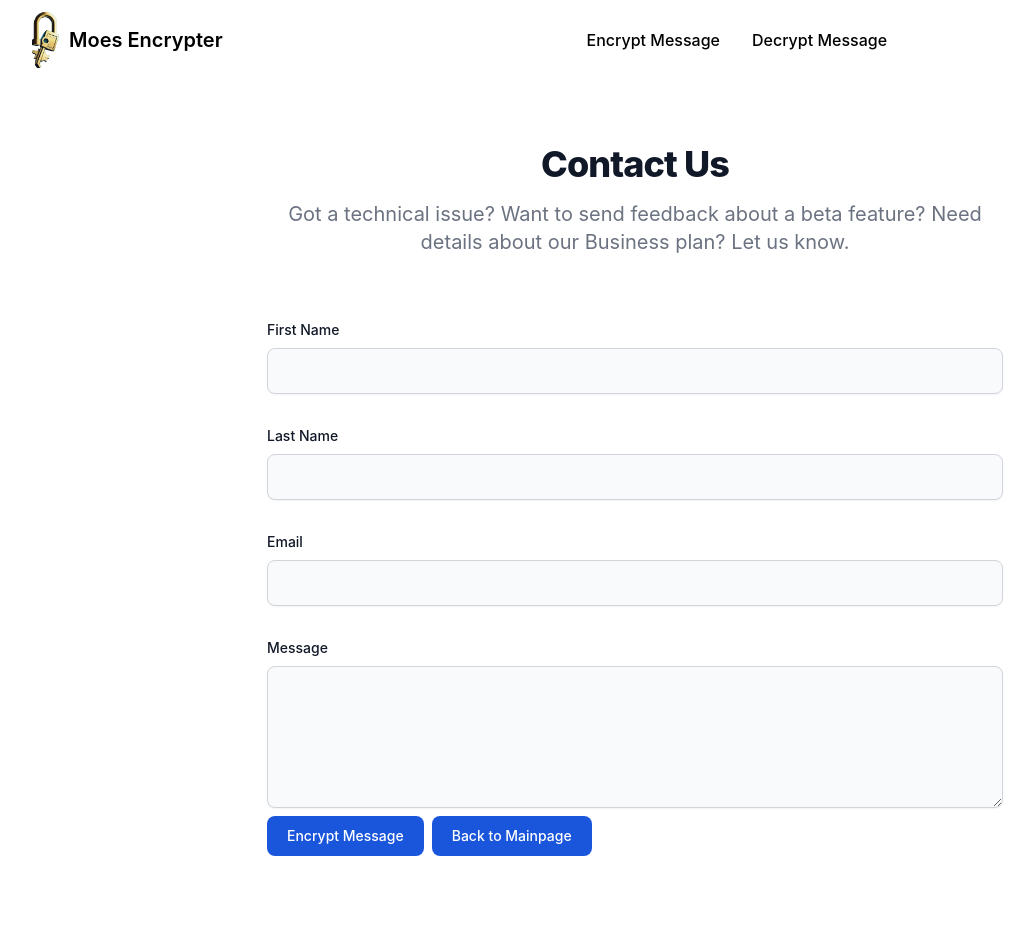
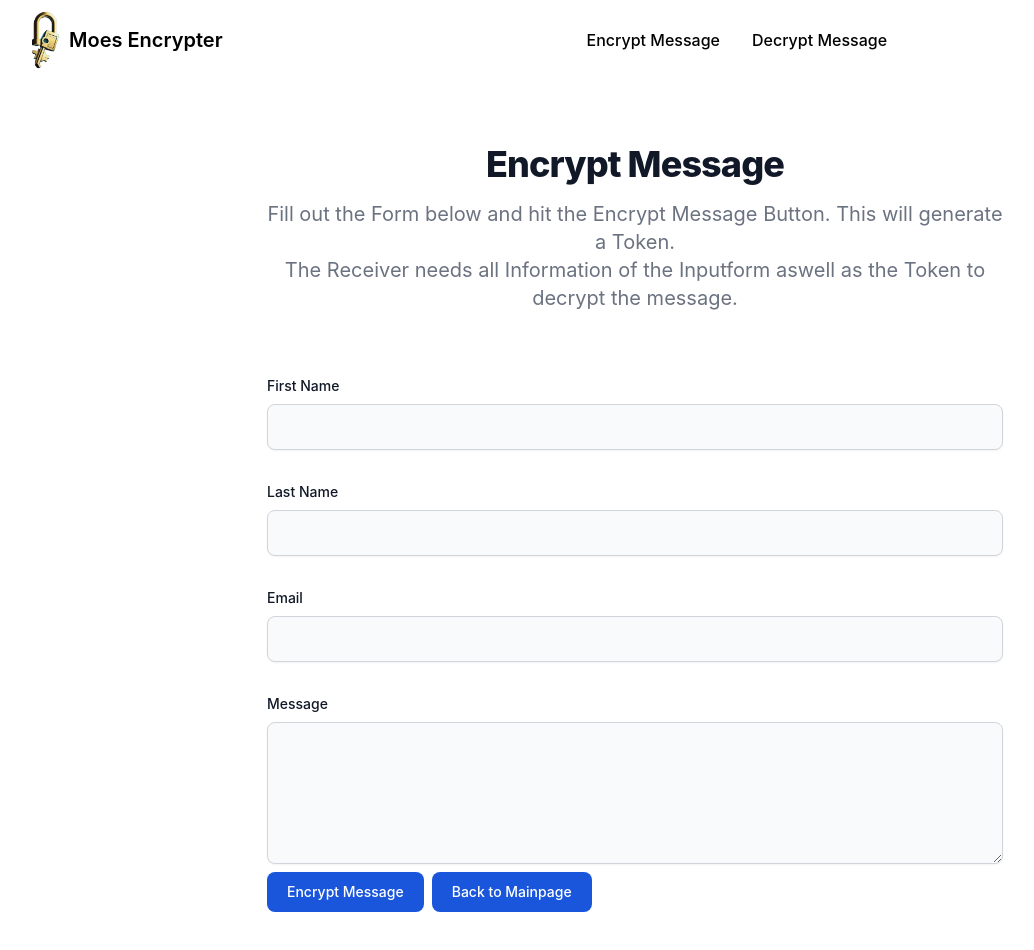
Before and after one commit to LohremYpsum/encrypted-message-app, a Next.js app: page /encrypt in a window 1280 px wide. Shown: the top 950 px of the page, without its empty margins (5-1039 px from the left). Before the commit the page ends 928 px from the top, so only its background shows below. Built offline with nearby package versions, Linux system fonts and the light colour scheme.

Commit message:
Text Changes
Updated Text in encrypt.js

```diff
--- a/pages/encrypt.js
+++ b/pages/encrypt.js
@@ -68,14 +68,15 @@ const EncryptPage = () => {
       <section className="bg-white dark:bg-gray-900">
         <div className="py-8 lg:py-16 px-4 mx-auto max-w-screen-md">
           <h2 className="mb-4 text-4xl tracking-tight font-extrabold text-center text-gray-900 dark:text-white">
-            Contact Us
+            Encrypt Message
           </h2>
           <p className="mb-8 lg:mb-16 font-light text-center text-gray-500 dark:text-gray-400 sm:text-xl">
-            Got a technical issue? Want to send feedback about a beta feature? Need details about
-            our Business plan? Let us know.
+            Fill out the Form below and hit the Encrypt Message Button. This will generate a Token.
+            <br></br>The Receiver needs all Information of the Inputform aswell as the Token to decrypt the message.
           </p>
           <form action="#" className="space-y-8">
             <div>
+
               {inputErrors.firstName && firstName === "" ? (
                 <InputfieldError
                 inputfield="First Name"
@@ -137,6 +138,10 @@ const EncryptPage = () => {
             className="text-white inline-flex items-center bg-blue-700 hover:bg-blue-800 focus:ring-4 focus:outline-none focus:ring-primary-300 font-medium rounded-lg text-sm px-5 py-2.5 text-center dark:bg-primary-600 dark:hover:bg-primary-700 dark:focus:ring-primary-800">
             <Link href="/">Back to Mainpage</Link>
           </button>
+
+
+
+
           {encryptedMessage && <ClipboardCopy text={encryptedMessage} token={encryptedMessage}/> }
         </div>
       </section>
```
